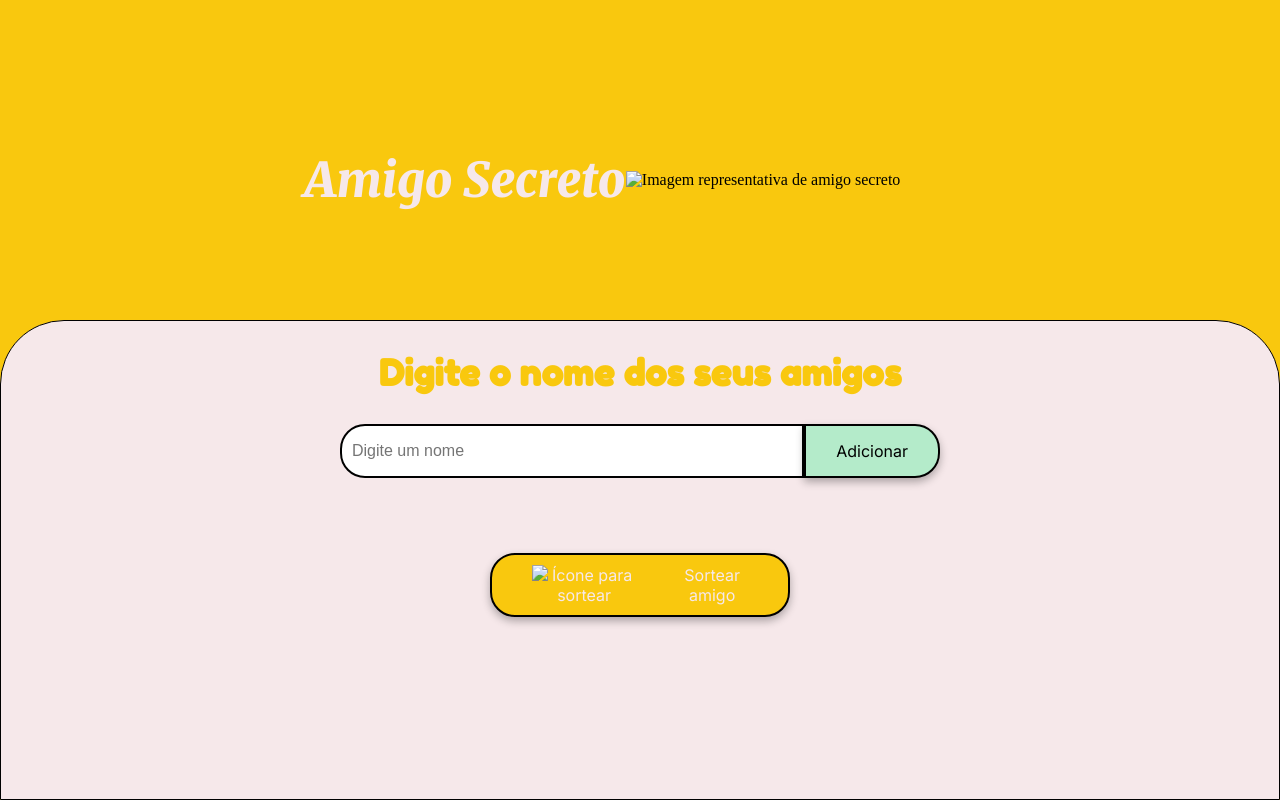
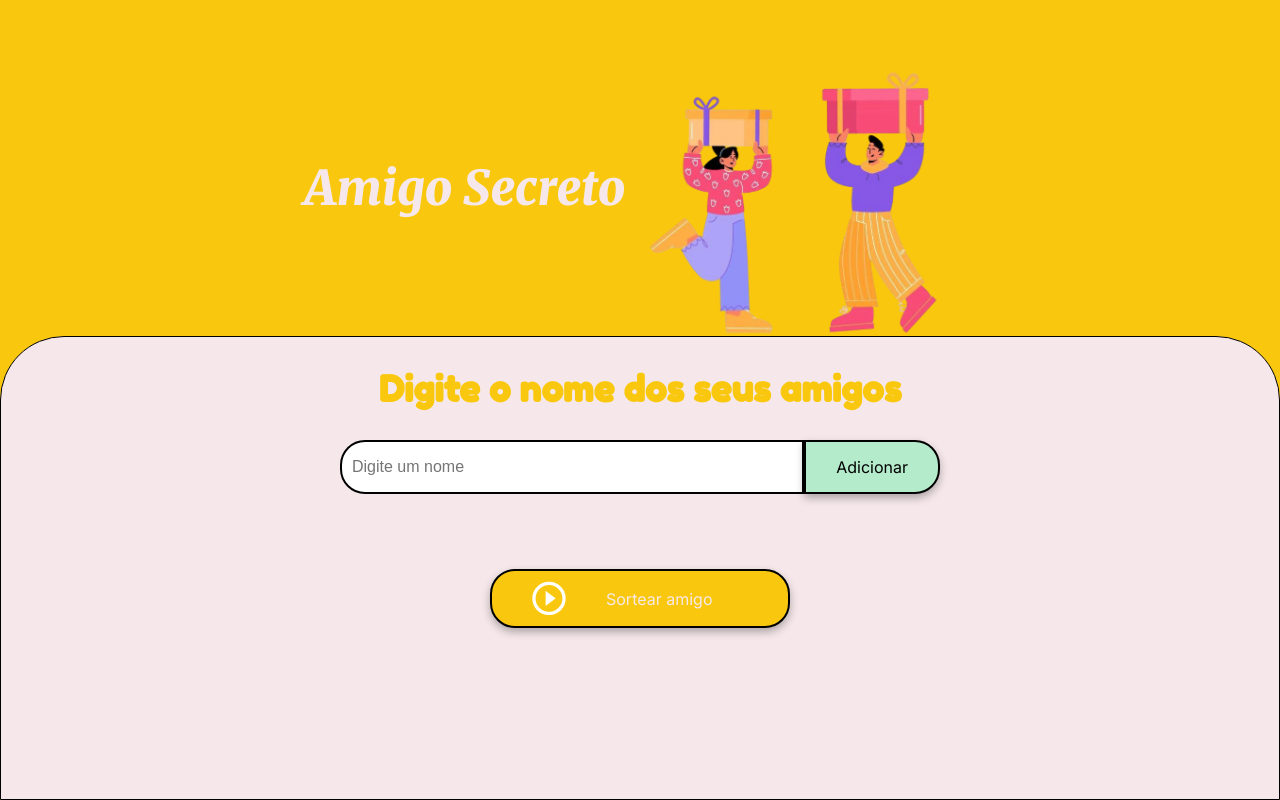
Before and after one commit to ariaesoares/Challenge-Amigo-Secreto, a plain HTML site: page index.html in a window 1280 px wide. Drawn offline with Linux system fonts and the light colour scheme; the site is published under a folder, as on GitHub Pages, so addresses that start at the root find nothing.

Commit message:
corrigindo caminho para o assets

```diff
--- a/index.html
+++ b/index.html
@@ -16,7 +16,7 @@
     <main class="main-content">
         <header class="header-banner">
             <h1 class="main-title">Amigo Secreto</h1>
-            <img src="/assets/freepik__adjust__35512.png" alt="Imagem representativa de amigo secreto">
+            <img src="./assets/freepik__adjust__35512.png" alt="Imagem representativa de amigo secreto">
         </header>
 
         <section class="input-section">
@@ -31,7 +31,7 @@
 
             <div class="button-container">
                 <button class="button-draw" onclick="sortearAmigo()" aria-label="Sortear amigo secreto">
-                    <img src="/assets/play_circle_outline.png" alt="Ícone para sortear">
+                    <img src="./assets/play_circle_outline.png" alt="Ícone para sortear">
                     Sortear amigo
                 </button>
             </div>
```
